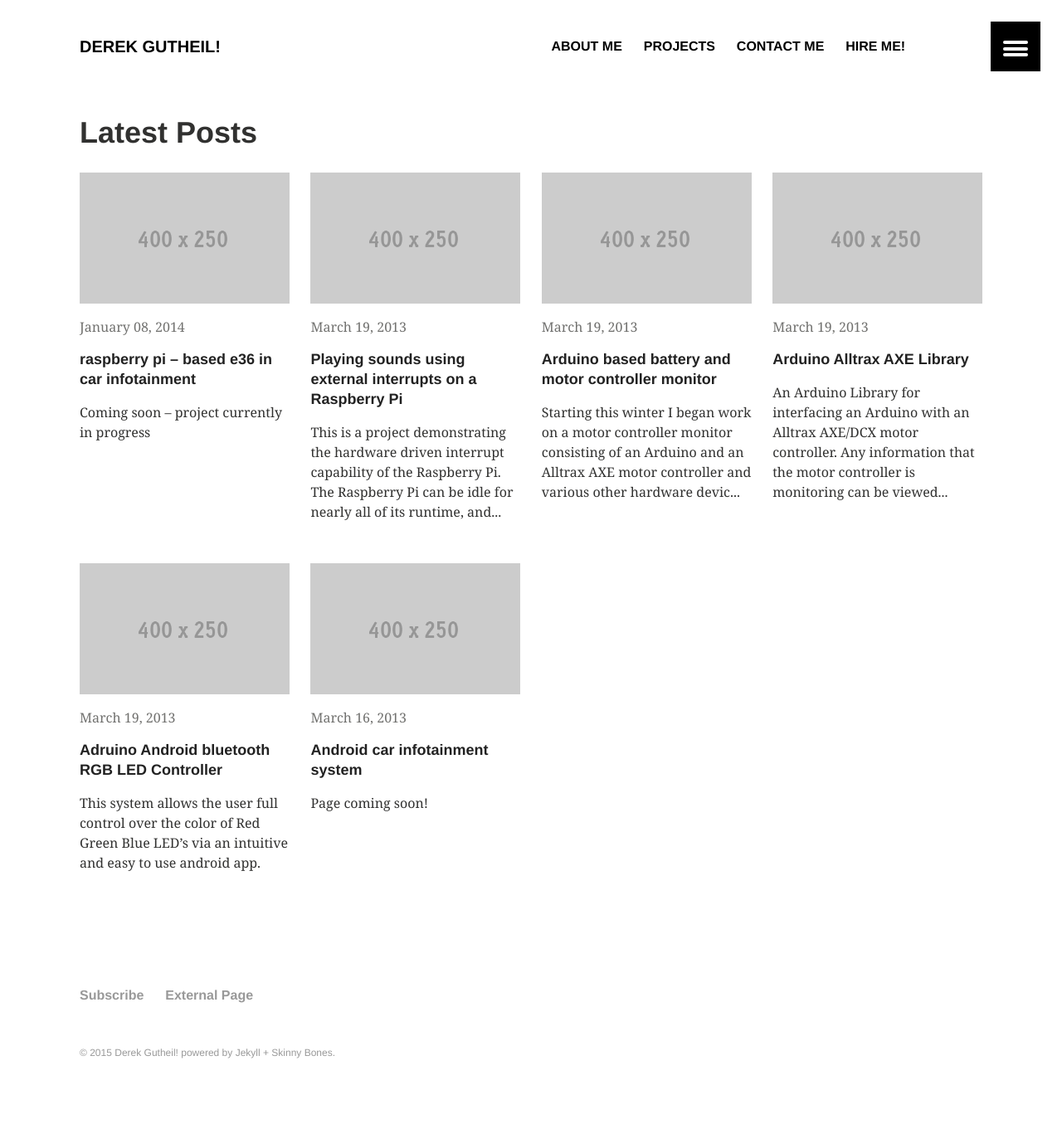
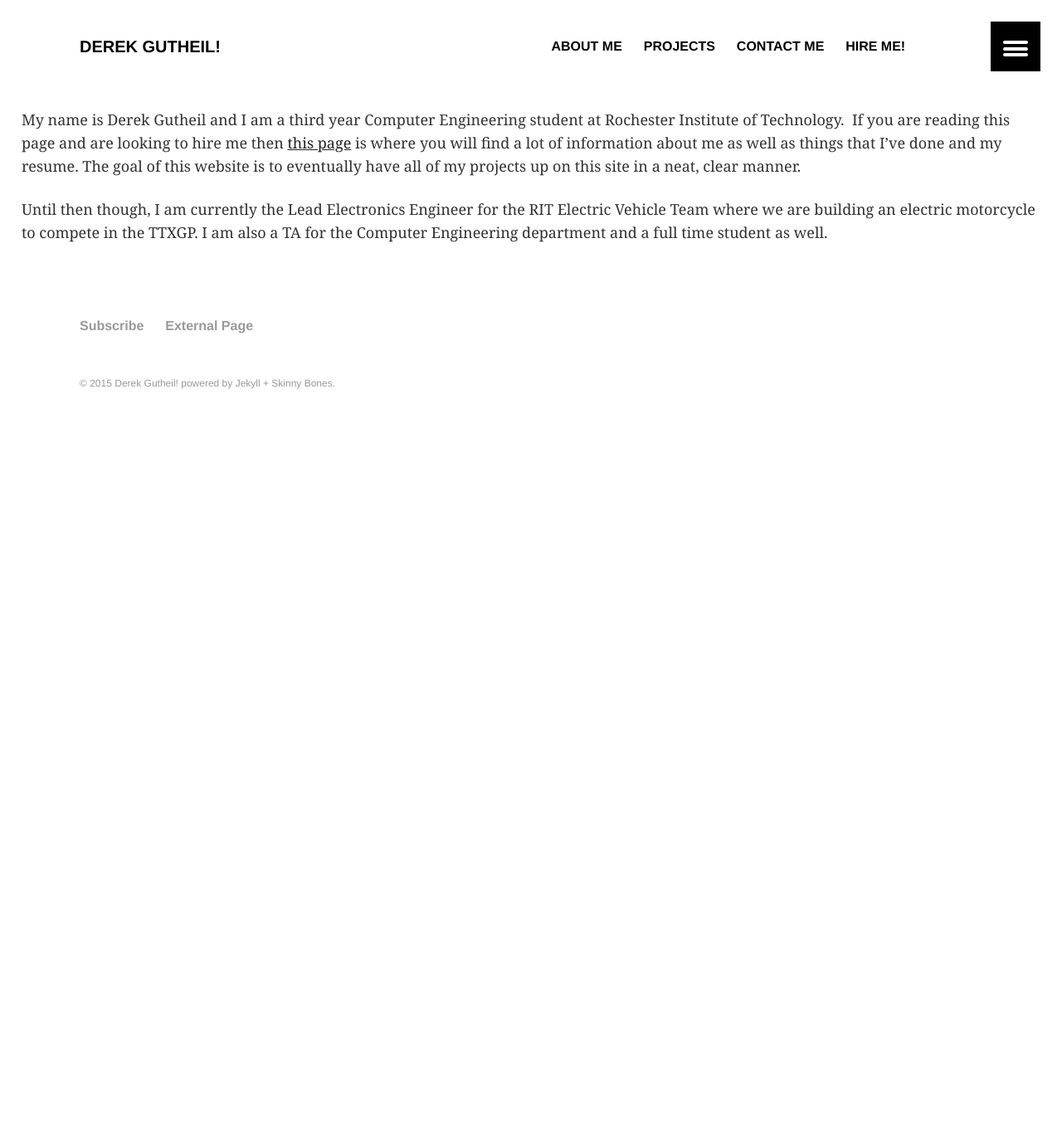
Before and after one commit to derekkg/derekkg.github.io, a Jekyll site: the page built from index.md, in a window 1280 px wide. Shown: the whole page at 83% size. Built offline with Jekyll 4.4.1, drawn with Linux system fonts in a browser that asks for light colours; after the commit the page ends 900 px from its top, so only the background shows below that.

Commit message:
Fixing rearange

```diff
--- a/index.md
+++ b/index.md
@@ -1,11 +1,16 @@
 ---
-layout: archive
-permalink: /projects/
-title: "Latest Posts"
+title: Who am I?
+author: Derek Gutheil
+layout: default
+permalink:
 ---
 
-<div class="tiles">
-{% for post in site.posts %}
-	{% include post-grid.html %}
-{% endfor %}
-</div><!-- /.tiles -->
+<p style="text-align: left;">
+  My name is Derek Gutheil and I am a third year Computer Engineering student at Rochester Institute of Technology.  If you are reading this page and are looking to hire me then <a href="http://derekgutheil.com/hire-me/">this page</a> is where you will find a lot of information about me as well as things that I&#8217;ve done and my resume. The goal of this website is to eventually have all of my projects up on this site in a neat, clear manner.
+</p>
+
+<p style="text-align: left;">
+  Until then though, I am currently the Lead Electronics Engineer for the RIT Electric Vehicle Team where we are building an electric motorcycle to compete in the TTXGP. I am also a TA for the Computer Engineering department and a full time student as well.
+</p>
+
+<p style="text-align: left;">
```
